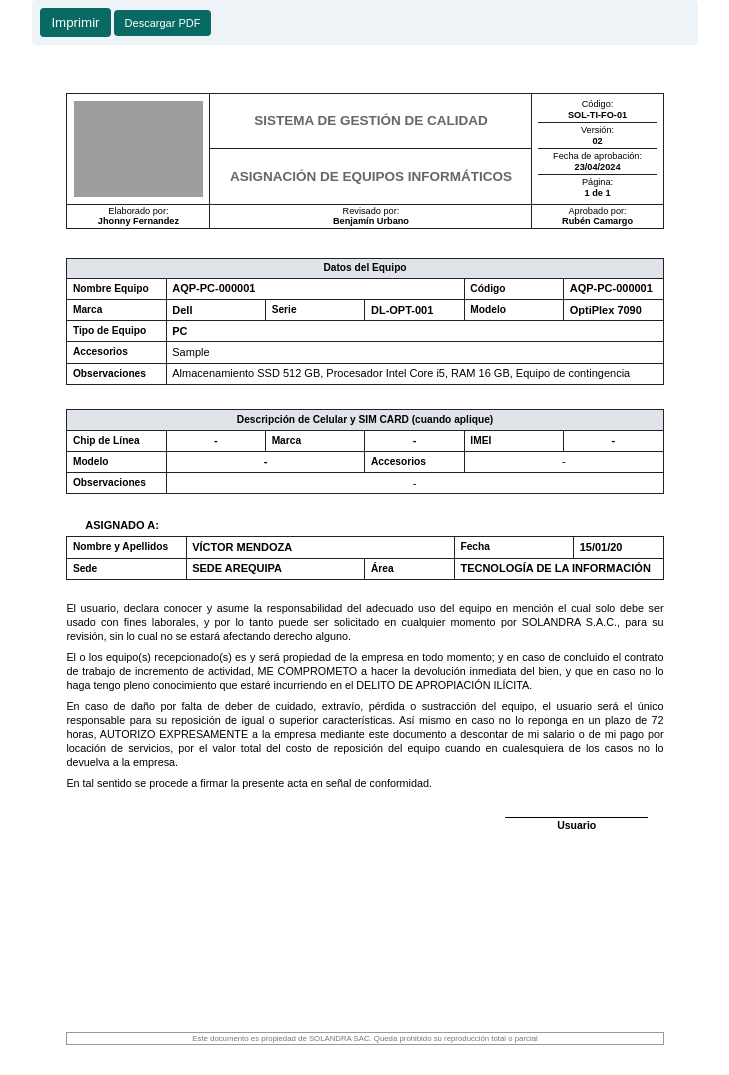
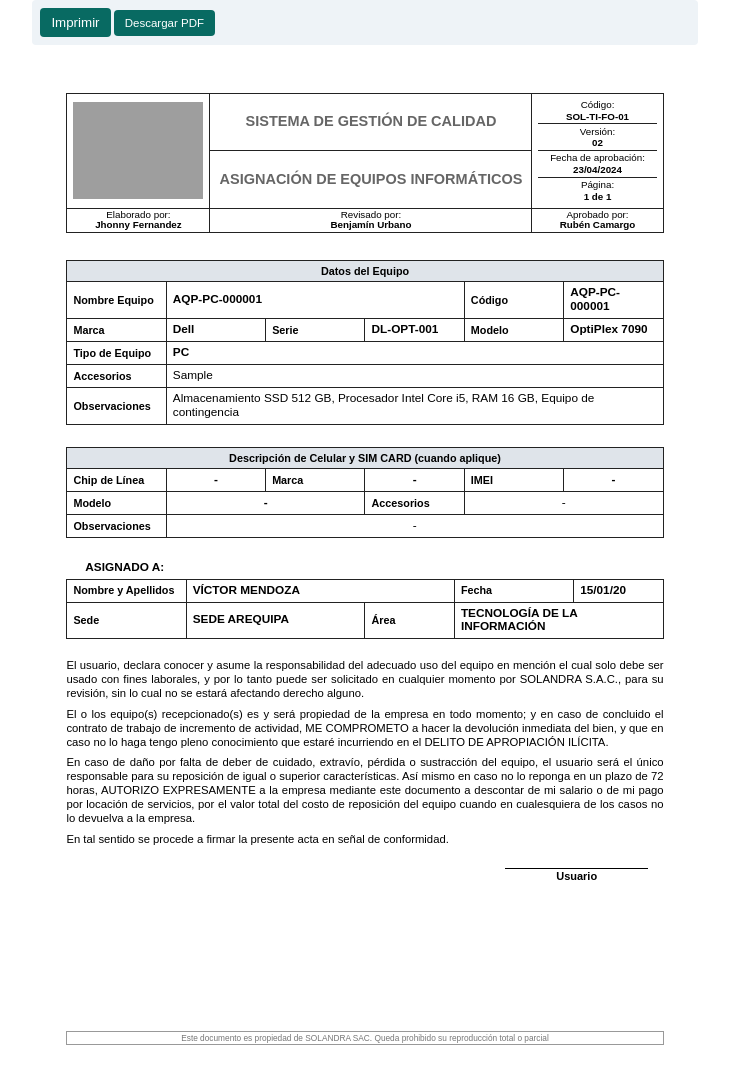
Before and after one commit to milagrosmmms23-bit/sigati_solandra, a PHP site: page /assignments/1/print in a window 1280 px wide. Shown: the whole page, without its empty margins (275-1004 px from the left). Run offline with PHP 8.4, Linux system fonts and the light colour scheme; a user stored in the database is signed in; data comes from the database, SQL or seed files in the repository; tables that the repository leaves empty hold one stand-in row (values such as "Sample post"); grey boxes are pictures that could not be loaded.

Commit message:
Aumenta todo el formato impreso

```diff
--- a/app/Views/print.php
+++ b/app/Views/print.php
@@ -97,34 +97,34 @@ $assignmentCss = <<<'CSS'
 <style>
 @page{size:A4 portrait;margin:8mm}
 *{box-sizing:border-box}
-body{font-family:Arial,DejaVu Sans,sans-serif;color:#000;font-size:11px;margin:0;background:#fff}
+body{font-family:Arial,DejaVu Sans,sans-serif;color:#000;font-size:11.5px;margin:0;background:#fff}
 .print-actions{max-width:176mm;margin:0 auto 10px;padding:8px;background:#eef3f7;border-radius:4px}
 .print-actions a,.print-actions button{padding:7px 11px;border:0;border-radius:4px;text-decoration:none;background:#086a62;color:white;cursor:pointer}
 .quality-sheet{width:100%;max-width:178mm;min-height:270mm;margin:0 auto;background:#fff;padding:10mm 10mm 8mm;position:relative;display:block;overflow:hidden}
 .quality-table{width:100%;border-collapse:collapse;table-layout:fixed}
-.quality-table td,.quality-table th{border:1px solid #222;padding:3.5px 5.5px;vertical-align:middle;line-height:1.2}
-.quality-header{margin-bottom:7.5mm}
+.quality-table td,.quality-table th{border:1px solid #222;padding:4px 6px;vertical-align:middle;line-height:1.18}
+.quality-header{margin-bottom:7mm}
 .quality-logo{width:24%;text-align:center;padding:0 4px;overflow:hidden}
-.solandra-logo{width:34mm;max-width:100%;height:auto;display:block;margin:0 auto}
-.quality-title{text-align:center;font-size:13.5px;font-weight:bold;color:#666;letter-spacing:0}
-.quality-subtitle{text-align:center;font-size:13.5px;font-weight:bold;color:#666;letter-spacing:0}
-.quality-meta{width:22%;font-size:9.2px;padding:0;line-height:1.06;text-align:center}
-.quality-meta div{border-bottom:1px solid #222;padding:1.5px 3px;text-align:center}
+.solandra-logo{width:36mm;max-width:100%;height:auto;display:block;margin:0 auto}
+.quality-title{text-align:center;font-size:14.5px;font-weight:bold;color:#666;letter-spacing:0}
+.quality-subtitle{text-align:center;font-size:14.5px;font-weight:bold;color:#666;letter-spacing:0}
+.quality-meta{width:22%;font-size:9.8px;padding:0;line-height:1.03;text-align:center}
+.quality-meta div{border-bottom:1px solid #222;padding:1.3px 3px;text-align:center}
 .quality-meta div:last-child{border-bottom:0}
-.quality-sign td{font-size:9.2px;height:auto;line-height:1.05;vertical-align:bottom;padding:2px 4px;color:#000;text-align:center}
+.quality-sign td{font-size:9.8px;height:auto;line-height:1.03;vertical-align:bottom;padding:1.8px 4px;color:#000;text-align:center}
 .quality-sign span{display:block;color:#000;text-decoration:none;text-align:center;font-weight:bold}
-.section-title{background:#dfe4ea;text-align:center;font-weight:bold;font-size:10.2px}
-.field-label{font-weight:bold;width:20%;font-size:10.2px}
+.section-title{background:#dfe4ea;text-align:center;font-weight:bold;font-size:10.8px}
+.field-label{font-weight:bold;width:20%;font-size:10.8px}
 .field-value{font-weight:bold}
 .dash{text-align:center!important}
-.equipment-table{margin-bottom:6.5mm;font-size:11px}
+.equipment-table{margin-bottom:5.8mm;font-size:11.8px}
 .equipment-table td{height:auto;min-height:0}
-.observations{height:12mm;vertical-align:middle;line-height:1.18}
-.assigned-title{font-weight:bold;margin:5.5mm 0 1.5mm 5mm;font-size:11px}
-.assigned-table{margin-bottom:5.5mm;font-size:11px}
-.legal-text{font-size:10.8px;line-height:1.3;text-align:justify;margin:0 0 1.9mm}
-.signature-line{width:38mm;border-top:1px solid #000;text-align:center;font-weight:bold;margin:7mm 4mm 6mm auto;padding-top:1px;font-size:10.5px}
-.quality-footer{border:1px solid #999;text-align:center;color:#777;font-size:7.8px;padding:1px;margin:0;position:absolute;left:10mm;right:10mm;bottom:8mm}
+.observations{height:11mm;vertical-align:middle;line-height:1.14}
+.assigned-title{font-weight:bold;margin:5mm 0 1.2mm 5mm;font-size:11.8px}
+.assigned-table{margin-bottom:5mm;font-size:11.8px}
+.legal-text{font-size:11.3px;line-height:1.25;text-align:justify;margin:0 0 1.6mm}
+.signature-line{width:38mm;border-top:1px solid #000;text-align:center;font-weight:bold;margin:6mm 4mm 5mm auto;padding-top:1px;font-size:11px}
+.quality-footer{border:1px solid #999;text-align:center;color:#777;font-size:8.3px;padding:1px;margin:0;position:absolute;left:10mm;right:10mm;bottom:8mm}
 .return-title{text-align:center;font-weight:bold;font-size:14px;margin:8mm 0 4mm}
 .doc-table{width:100%;border-collapse:collapse;margin:4mm 0}
 .doc-table th,.doc-table td{border:1px solid #555;padding:5px;text-align:left;vertical-align:top}
--- a/app/Views/print_layout.php
+++ b/app/Views/print_layout.php
@@ -6,34 +6,34 @@
     <style>
 @page{size:A4 portrait;margin:8mm}
 *{box-sizing:border-box}
-body{font-family:Arial,DejaVu Sans,sans-serif;color:#000;font-size:11px;margin:0;background:#fff}
+body{font-family:Arial,DejaVu Sans,sans-serif;color:#000;font-size:11.5px;margin:0;background:#fff}
 .print-actions{max-width:176mm;margin:0 auto 10px;padding:8px;background:#eef3f7;border-radius:4px}
 .print-actions a,.print-actions button{padding:7px 11px;border:0;border-radius:4px;text-decoration:none;background:#086a62;color:white;cursor:pointer}
 .quality-sheet{width:100%;max-width:178mm;min-height:270mm;margin:0 auto;background:#fff;padding:10mm 10mm 8mm;position:relative;display:block;overflow:hidden}
 .quality-table{width:100%;border-collapse:collapse;table-layout:fixed}
-.quality-table td,.quality-table th{border:1px solid #222;padding:3.5px 5.5px;vertical-align:middle;line-height:1.2}
-.quality-header{margin-bottom:7.5mm}
+.quality-table td,.quality-table th{border:1px solid #222;padding:4px 6px;vertical-align:middle;line-height:1.18}
+.quality-header{margin-bottom:7mm}
 .quality-logo{width:24%;text-align:center;padding:0 4px;overflow:hidden}
-.solandra-logo{width:34mm;max-width:100%;height:auto;display:block;margin:0 auto}
-.quality-title{text-align:center;font-size:13.5px;font-weight:bold;color:#666;letter-spacing:0}
-.quality-subtitle{text-align:center;font-size:13.5px;font-weight:bold;color:#666;letter-spacing:0}
-.quality-meta{width:22%;font-size:9.2px;padding:0;line-height:1.06;text-align:center}
-.quality-meta div{border-bottom:1px solid #222;padding:1.5px 3px;text-align:center}
+.solandra-logo{width:36mm;max-width:100%;height:auto;display:block;margin:0 auto}
+.quality-title{text-align:center;font-size:14.5px;font-weight:bold;color:#666;letter-spacing:0}
+.quality-subtitle{text-align:center;font-size:14.5px;font-weight:bold;color:#666;letter-spacing:0}
+.quality-meta{width:22%;font-size:9.8px;padding:0;line-height:1.03;text-align:center}
+.quality-meta div{border-bottom:1px solid #222;padding:1.3px 3px;text-align:center}
 .quality-meta div:last-child{border-bottom:0}
-.quality-sign td{font-size:9.2px;height:auto;line-height:1.05;vertical-align:bottom;padding:2px 4px;color:#000;text-align:center}
+.quality-sign td{font-size:9.8px;height:auto;line-height:1.03;vertical-align:bottom;padding:1.8px 4px;color:#000;text-align:center}
 .quality-sign span{display:block;color:#000;text-decoration:none;text-align:center;font-weight:bold}
-.section-title{background:#dfe4ea;text-align:center;font-weight:bold;font-size:10.2px}
-.field-label{font-weight:bold;width:20%;font-size:10.2px}
+.section-title{background:#dfe4ea;text-align:center;font-weight:bold;font-size:10.8px}
+.field-label{font-weight:bold;width:20%;font-size:10.8px}
 .field-value{font-weight:bold}
 .dash{text-align:center!important}
-.equipment-table{margin-bottom:6.5mm;font-size:11px}
+.equipment-table{margin-bottom:5.8mm;font-size:11.8px}
 .equipment-table td{height:auto;min-height:0}
-.observations{height:12mm;vertical-align:middle;line-height:1.18}
-.assigned-title{font-weight:bold;margin:5.5mm 0 1.5mm 5mm;font-size:11px}
-.assigned-table{margin-bottom:5.5mm;font-size:11px}
-.legal-text{font-size:10.8px;line-height:1.3;text-align:justify;margin:0 0 1.9mm}
-.signature-line{width:38mm;border-top:1px solid #000;text-align:center;font-weight:bold;margin:7mm 4mm 6mm auto;padding-top:1px;font-size:10.5px}
-.quality-footer{border:1px solid #999;text-align:center;color:#777;font-size:7.8px;padding:1px;margin:0;position:absolute;left:10mm;right:10mm;bottom:8mm}
+.observations{height:11mm;vertical-align:middle;line-height:1.14}
+.assigned-title{font-weight:bold;margin:5mm 0 1.2mm 5mm;font-size:11.8px}
+.assigned-table{margin-bottom:5mm;font-size:11.8px}
+.legal-text{font-size:11.3px;line-height:1.25;text-align:justify;margin:0 0 1.6mm}
+.signature-line{width:38mm;border-top:1px solid #000;text-align:center;font-weight:bold;margin:6mm 4mm 5mm auto;padding-top:1px;font-size:11px}
+.quality-footer{border:1px solid #999;text-align:center;color:#777;font-size:8.3px;padding:1px;margin:0;position:absolute;left:10mm;right:10mm;bottom:8mm}
 .return-title{text-align:center;font-weight:bold;font-size:14px;margin:8mm 0 4mm}
 .doc-table{width:100%;border-collapse:collapse;margin:4mm 0}
 .doc-table th,.doc-table td{border:1px solid #555;padding:5px;text-align:left;vertical-align:top}
```
